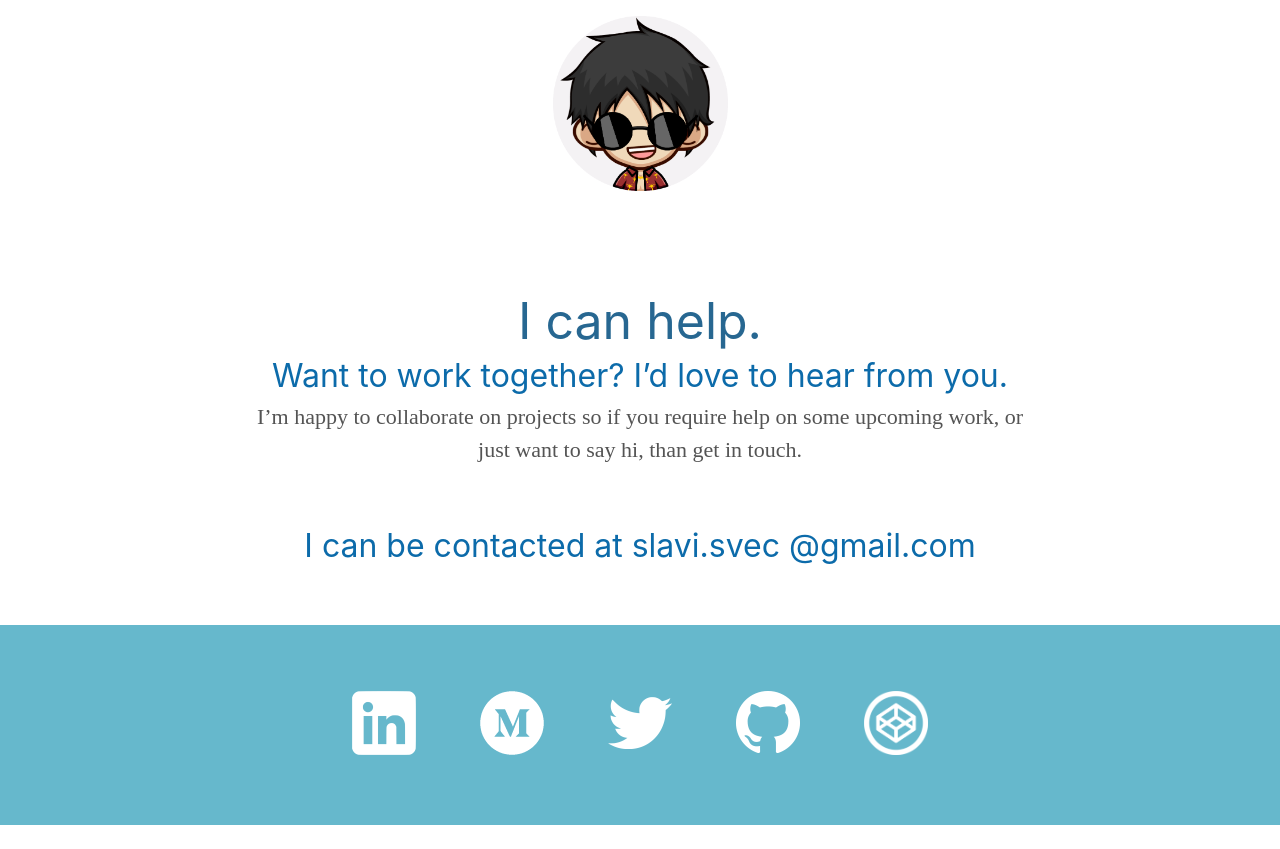
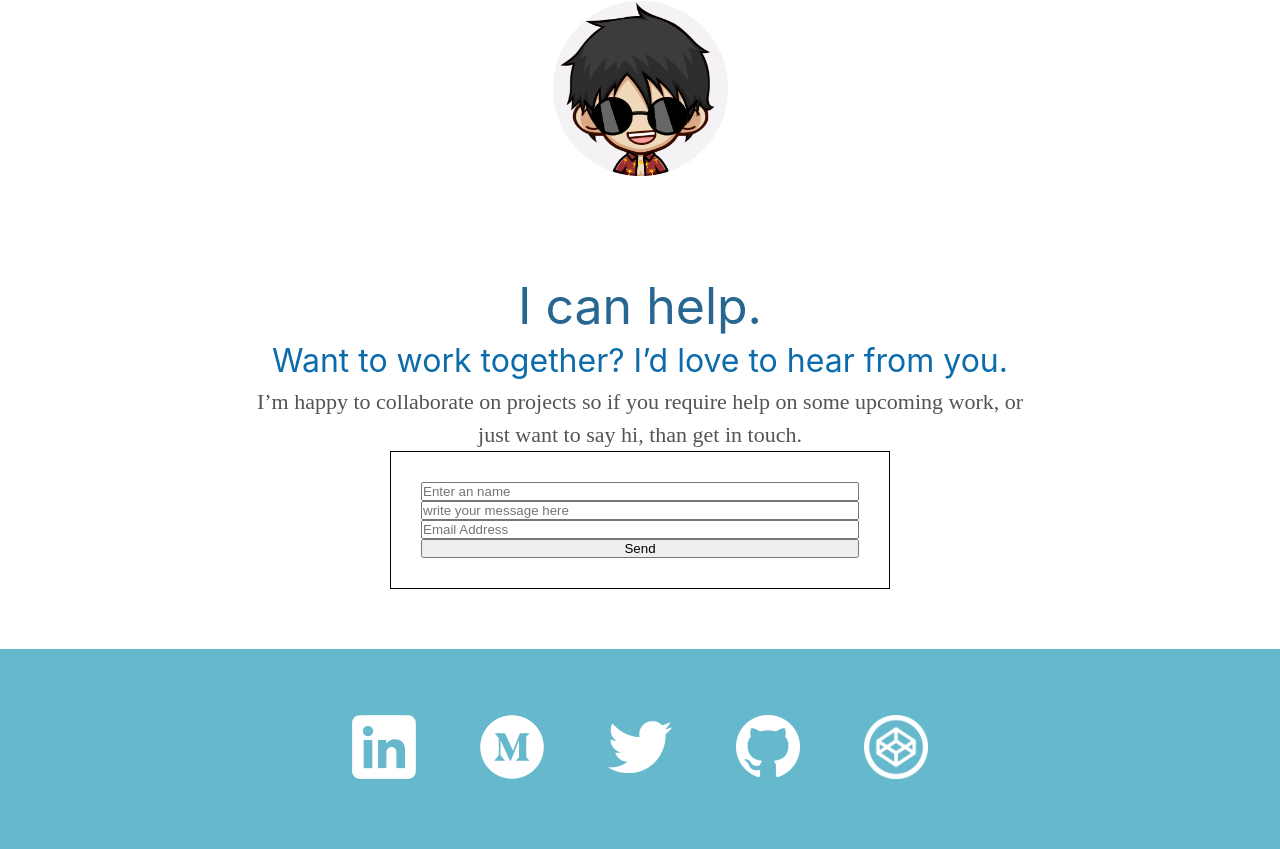
Before and after one commit to Slavi-Svec/portfolio-website-v4, a React (Create React App) app: page /contact in a window 1280 px wide. Shown: the part 587-1436 px from the top of the page. Before the commit the page ends 1412 px from the top, so only its background shows below. Built offline with nearby package versions, Linux system fonts and the light colour scheme; a web font is replaced by a local one.

Commit message:
Add form component

```diff
--- /dev/null
+++ b/src/components/ContactForm/ContactForm.jsx
@@ -0,0 +1,36 @@
+import React from 'react'
+import './styles.css'
+
+const ContactForm = () => {
+  return (
+    <div className="form-container">
+      <form
+        className="form-submit"
+        action="https://formsubmit.co/slavi.svec@gmail.com"
+        method="POST"
+      >
+        <input
+          type="hidden"
+          name="_next"
+          value="http://localhost:3002/contact"
+        />
+        <input
+          type="hidden"
+          name="_subject"
+          value="Hi, Someone has contacted you"
+        />
+        <input type="text" name="name" placeholder="Enter an name" required />
+        <input
+          type="text"
+          name="message"
+          placeholder="write your message here"
+          required
+        />
+        <input type="email" name="email" placeholder="Email Address" required />
+        <button type="submit">Send</button>
+      </form>
+    </div>
+  )
+}
+
+export default ContactForm
--- /dev/null
+++ b/src/components/ContactForm/styles.css
@@ -0,0 +1,20 @@
+.form-container {
+  width: 500px;
+  background-color: white;
+  margin: auto;
+  padding: 10px;
+  border: 1px solid black;
+}
+
+.form-submit {
+  display: flex;
+  flex-direction: column;
+  justify-content: space-evenly;
+  padding: 20px;
+}
+
+@media screen and (max-width: 768px) {
+  .form-container {
+    width: 300px;
+  }
+}
--- a/src/components/Navbar/styles.css
+++ b/src/components/Navbar/styles.css
@@ -1,6 +1,6 @@
 .navbar {
   background: #ddeded;
-  height: 125px;
+  height: 110px;
   display: flex;
   justify-content: center;
   align-items: center;
@@ -14,6 +14,7 @@
 .navbar.active {
   background: #66b8cc;
   transition: 0.7s;
+  box-shadow: 0 2px 4px 0 rgba(0, 0, 0, 0.2);
 }
 
 .navbar-container {
@@ -33,7 +34,7 @@
 .logo {
   width: 85px;
   height: 85px;
-  margin-top: 20px;
+  margin-top: 15px;
   justify-self: start;
   margin-left: 130px;
   cursor: pointer;
--- a/src/pages/About/styles.css
+++ b/src/pages/About/styles.css
@@ -33,7 +33,7 @@
 
 .hero-image {
   width: 75%;
-  margin-top: 5px;
+  margin-top: 30px;
 }
 
 .about-paragraph-title {
@@ -94,6 +94,30 @@
 
   .about-bio {
     width: 60%;
+  }
+}
+
+@media screen and (max-width: 414px) {
+  .about-title {
+    font-size: 100px;
+    margin-top: 20px;
+  }
+  .hero-image {
+    width: 100%;
+    margin-top: 205px;
+  }
+
+  .about-profession {
+    margin: -10px;
+  }
+  .about-bio {
+    width: 70%;
+  }
+  .about-info {
+    width: 71%;
+  }
+  .about-paragraph-title {
+    width: 46%;
   }
 }
 
--- a/src/pages/Contact/Contact.jsx
+++ b/src/pages/Contact/Contact.jsx
@@ -2,6 +2,7 @@
 import Image from '../../components/Image/Image'
 import Text from '../../components/Text/Text'
 import AvatarLogo2 from '../../images/AvatarLogo2.png'
+import ContactForm from '../../components/ContactForm/ContactForm'
 import './styles.css'
 
 const ContactPage = () => {
@@ -25,11 +26,7 @@
           className="about-contacting"
           variant="p"
         />
-        <Text
-          text="I can be contacted at slavi.svec @gmail.com"
-          className="contact-email"
-          variant="h3"
-        />
+        <ContactForm />
       </section>
     </>
   )
```
